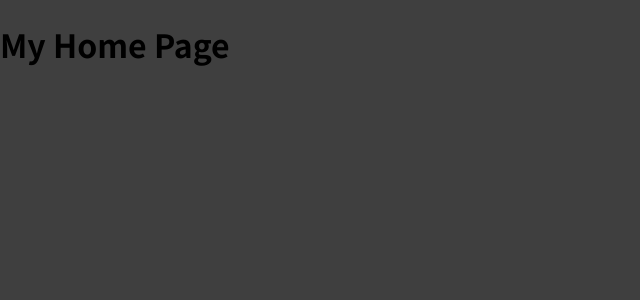
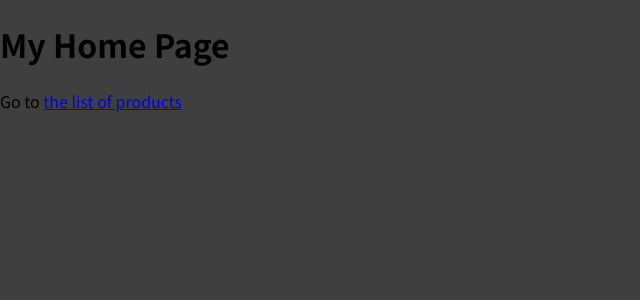
Before and after one commit to Hofass/React_router_training, a JavaScript app: page / in a window 1280 px wide. Shown: the top 300 px of the page, without its empty margins (0-640 px from the left). Built offline with nearby package versions, Linux system fonts and the light colour scheme.

Commit message:
Navigation with Links

```diff
--- a/src/pages/Home.js
+++ b/src/pages/Home.js
@@ -1,6 +1,15 @@
+import { Link } from "react-router-dom";
 
-function HomePage(){
-  return <h1>My Home Page</h1>
+
+function HomePage() {
+	return (
+		<>
+			<h1>My Home Page</h1>
+			<p>
+				Go to <Link to='/products'>the list of products</Link>
+			</p>
+		</>
+	);
 }
 
 export default HomePage;
```
